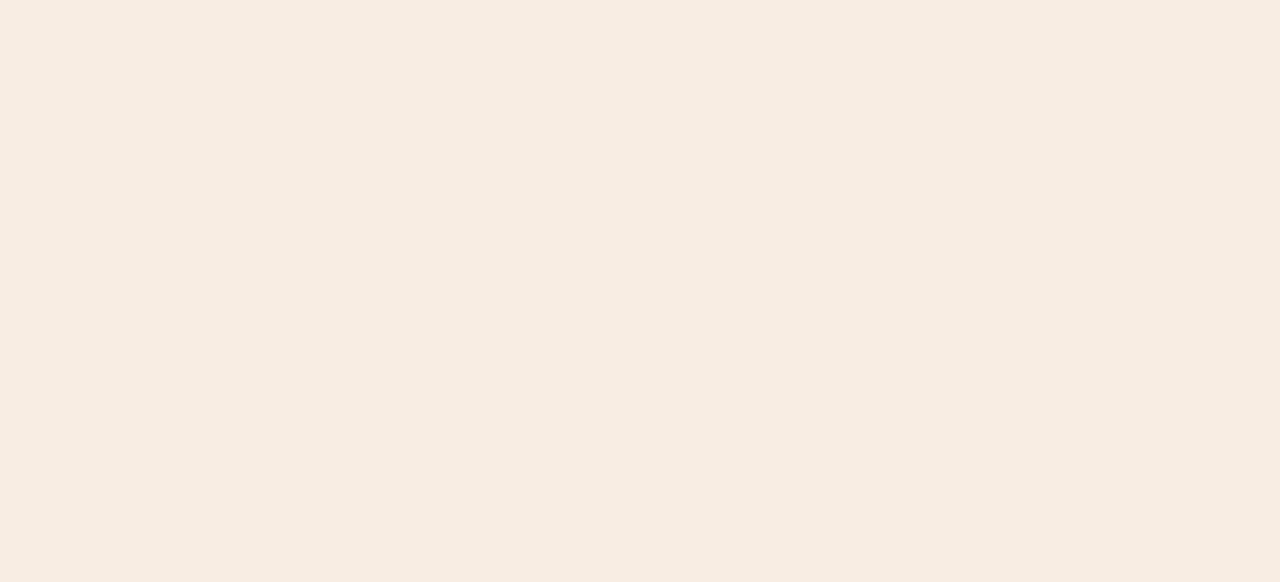
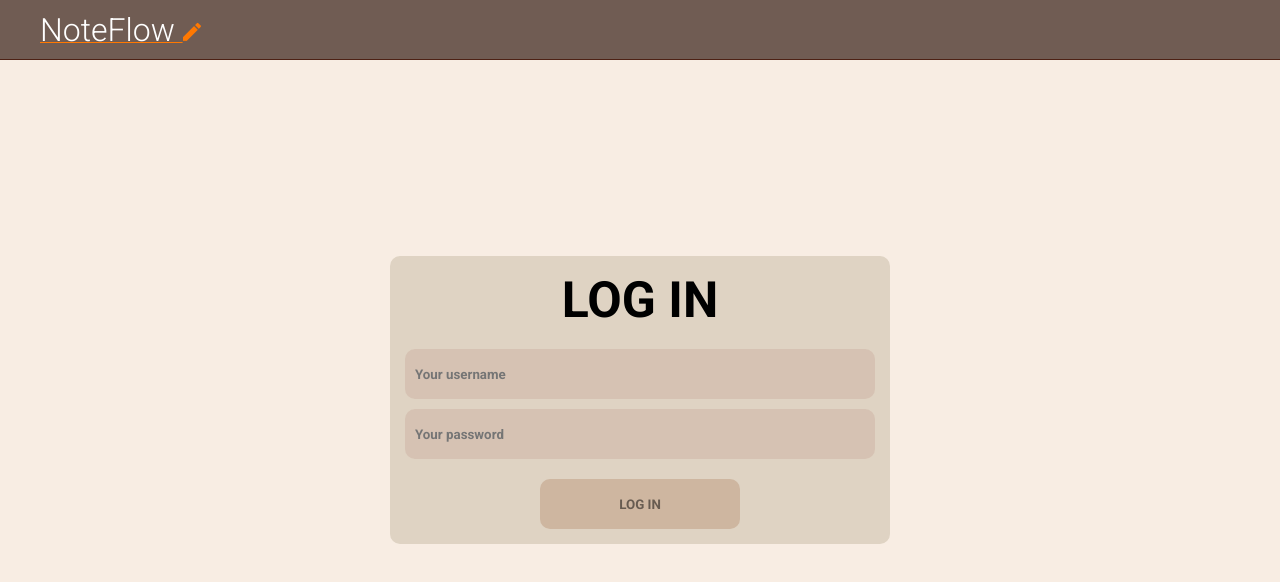
Before and after one commit to phuongthao0515/Integration-Project, a React (Vite) app: page /login in a window 1280 px wide. Before the commit this address had no page. Shown: the top 582 px of the page. Built offline with nearby package versions, Linux system fonts and the light colour scheme.

Commit message:
Add missing changes and new files

```diff
--- /dev/null
+++ b/src/pages/Login/Login.jsx
@@ -0,0 +1,30 @@
+import classNames from 'classnames/bind';
+import styles from './Login.module.scss';
+
+import vector from '../../assets/images/vector.png';
+
+const cx = classNames.bind(styles);
+
+function Login() {
+    return (
+        <div className={cx('wrapper')}>
+            <header className={cx('header')}>
+                <h1>
+                    NoteFlow <img src={vector} alt="" />
+                </h1>
+            </header>
+            <div className={cx('inner')}>
+                <h1>LOG IN</h1>
+                <div className={cx('form')}>
+                    <input type="text" placeholder="Your username" />
+                    <input type="password" placeholder="Your password" />
+                </div>
+                <div className={cx('btn')}>
+                    <button>LOG IN</button>
+                </div>
+            </div>
+        </div>
+    );
+}
+
+export default Login;
--- /dev/null
+++ b/src/pages/Login/Login.module.scss
@@ -0,0 +1,63 @@
+.wrapper {
+}
+
+.inner {
+    width: 500px;
+    border-radius: 10px;
+    background: #dfd3c3;
+    display: flex;
+    flex-direction: column;
+    gap: 20px;
+    padding: 15px;
+    position: absolute;
+    top: 50%;
+    left: 50%;
+    transform: translate(-50%, -50%);
+    h1 {
+        text-align: center;
+        font-size: 50px;
+    }
+    .form {
+        display: flex;
+        flex-direction: column;
+        gap: 10px;
+
+        input {
+            border-radius: 10px;
+            background: rgba(208, 184, 168, 0.6);
+            border: none;
+            padding-left: 10px;
+            height: 50px;
+            outline: none;
+            font-weight: 600;
+        }
+    }
+    .btn {
+        display: flex;
+        justify-content: center;
+        button {
+            width: 200px;
+            height: 50px;
+            border-radius: 10px;
+            background: #ceb6a0;
+            border: none;
+            font-weight: 600;
+            color: rgba(0, 0, 0, 0.5);
+        }
+    }
+}
+
+.header {
+    height: 60px;
+    width: 100%;
+    border-bottom: 1.2px solid var(--brown, #4d2114);
+    background: #705c53;
+    display: flex;
+    align-items: center;
+    padding-left: 40px;
+    h1 {
+        color: #fff;
+        text-decoration: underline #ff7801 1px;
+        font-weight: 300;
+    }
+}
--- a/src/router/index.jsx
+++ b/src/router/index.jsx
@@ -1,7 +1,9 @@
 import App from '../App';
 import SingUp from '../pages/SingUp/SingUp';
+import Login from '../pages/Login/Login';
 
 export const publicRoutes = [
     { path: '/', component: <App /> },
     { path: '/signup', component: <SingUp /> },
+    { path: '/login', component: <Login />},
 ];
```
Also changed, not shown: src/pages/TakeNote/TakeNote.jsx (added), src/pages/TakeNote/TakeNote.module.scss (added).
